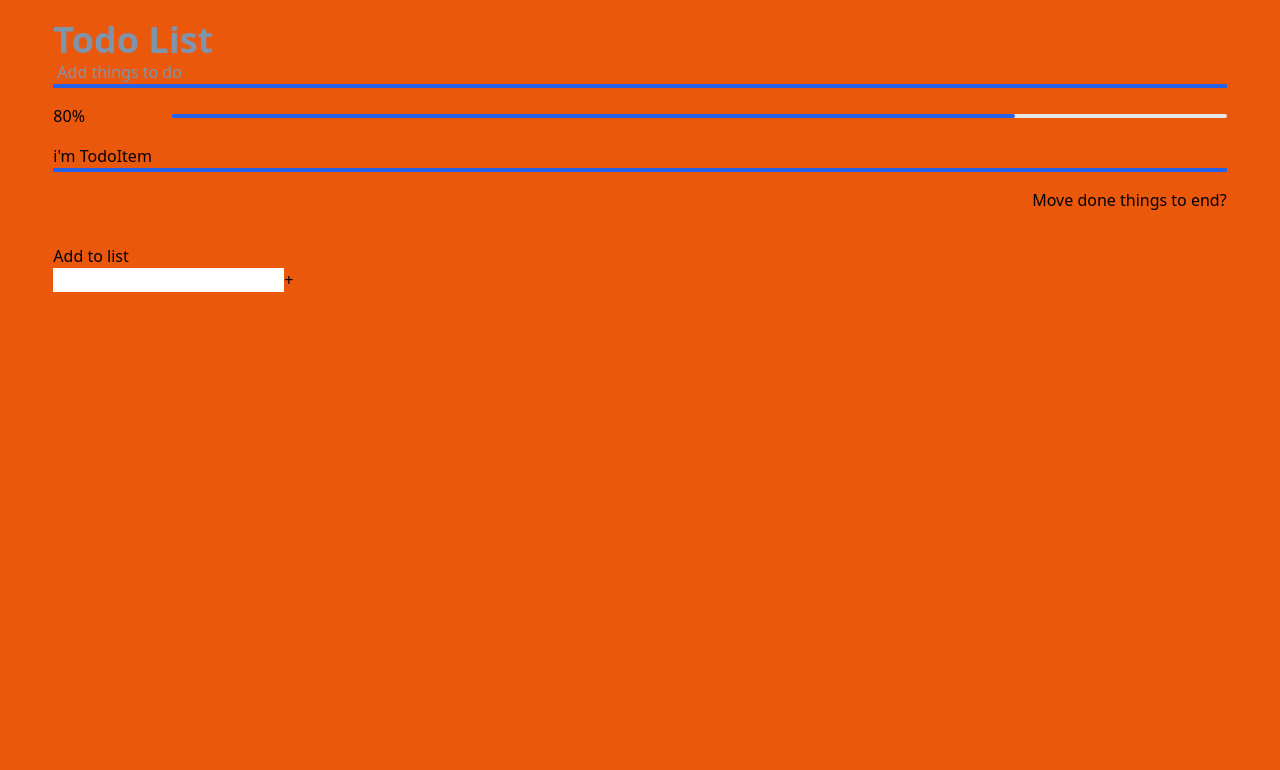
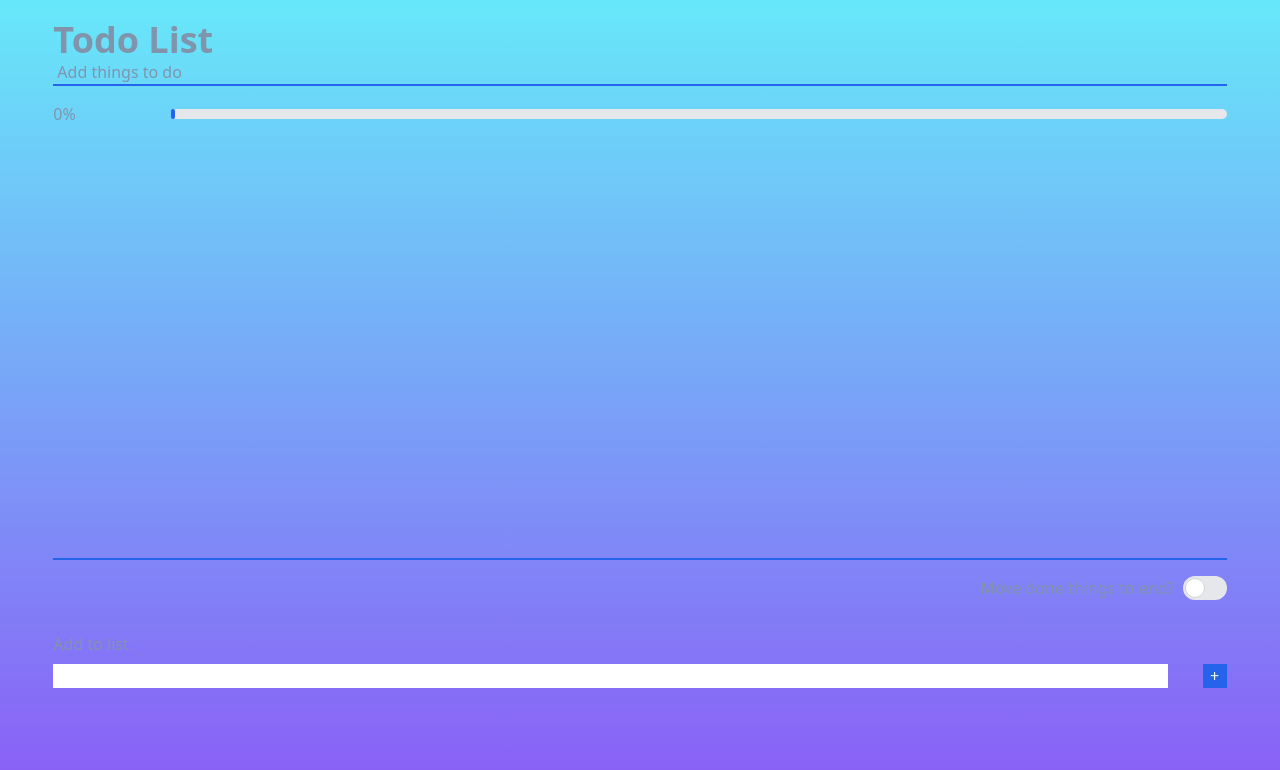
Before and after one commit to s10614165/sat-InterView, a React (Vite) app: page / in a window 1280 px wide. Shown: the top 770 px of the page. Built offline with nearby package versions, Linux system fonts and the light colour scheme.

Commit message:
feat  All Function

```diff
--- a/src/App.jsx
+++ b/src/App.jsx
@@ -1,4 +1,4 @@
-import { useState } from 'react'
+import { useRef, useState } from 'react'
 import Progressbar from './component/Progressbar'
 import TodoItem from './component/TodoItem'
 import ToogleSwitch from './component/ToogleSwitch'
@@ -7,21 +7,23 @@ import TodoInput from './component/TodoInput'
 
 
 function App() {
-  const [count, setCount] = useState(0)
+  const [todo, setTodo] = useState([]);
+  const [toogleState,setToogleState]=useState(false);
+  const newTodo=useRef(null);
 
   return (
-    <div className='bg-orange-600 min-h-screen flex  justify-center'>
+    <div className='bg-gradient-to-b from-cyan-300 to-violet-500 min-h-screen flex  justify-center'>
       <div className=' w-11/12'>
         <h1 className=" mt-5 text-second text-4xl font-bold ">
         Todo List
         </h1>
         <h2 className='ml-1 text-second'>Add things to do</h2>
-        <hr className='h-1 border-none  bg-blue-600 '></hr>
-        <Progressbar/>
-        <TodoItem/>
-        <hr className='h-1 border-none  bg-blue-600 '></hr>
-        <ToogleSwitch/>
-        <TodoInput/>
+        <hr className='h-[2px] border-none  bg-blue-600 '></hr>
+        <Progressbar todo={todo}/>
+        <TodoItem todo={todo} setTodo={setTodo}  toogleState={toogleState}  />
+        <hr className='h-[2px] border-none  bg-blue-600 '></hr>
+        <ToogleSwitch toogleState={toogleState} setToogleState={setToogleState}/>
+        <TodoInput newTodo={newTodo} setTodo={setTodo} todo={todo} />
         </div>
     </div>
   )
--- a/src/component/Progressbar.jsx
+++ b/src/component/Progressbar.jsx
@@ -1,15 +1,21 @@
 import React from 'react'
 
-const Progressbar = () => {
-  const percent =80
+const Progressbar = (props) => {
+  const {todo}=props
+
+  //計算已完成項目的百分比
+  const percent = (todo)=>{
+    const AllTodoLength =todo.length
+    const FinishtodoLength =todo.filter(item=> item.finish ===true).length
+    return AllTodoLength===0?0: Math.round(FinishtodoLength/AllTodoLength*100)
+  }
   return (
     <div className='mt-4'>
       <div className='flex flex-row justify-between'>
-    <div > {`${percent}%`}</div>
+        <h6 className=' text-second'> {`${percent(todo)}%`}</h6>
          <div className='w-[90%] flex items-center'>
             <div className="w-full bg-gray-200 rounded-full dark:bg-gray-700">
-     <div className={`bg-blue-600 text-xs font-medium text-blue-100 text-center p-0.5 leading-none rounded-full`}
-     style={{width: percent +'%'}}>
+            <div className={`bg-blue-600 text-xs font-medium h-2.5 text-blue-100 text-center p-0.5 leading-none rounded-full`} style={{width: percent(todo) +'%'}}>
             </div>
         </div>
       </div>
--- a/src/component/TodoInput.jsx
+++ b/src/component/TodoInput.jsx
@@ -1,16 +1,32 @@
 import React from 'react'
 
-const TodoInput = () => {
+const TodoInput = (props) => {
+  const {newTodo,setTodo,todo}=props
+
+  //新增Todo
+  function handleAddTodo (todo){
+
+    //將多餘空白刪除
+    const TrimTodoString = todo.current?.value.trim()
+    //若 todo 為空陣列，則新增一筆，反之則解構 preventValue ，再進行新增 todo
+    setTodo(preventValue =>  todo?.length===0 ?
+      [{text:TrimTodoString,finish:false,id:Date.now()}] :
+      [...preventValue,{text:TrimTodoString,finish:false,id:Date.now()}])
+
+    todo.current.value=""
+  }
   return (
     <div className='mt-8'>
 
-      <h6>Add to list</h6>
-        <div>
-        <input  />
-        <button type='button' > +</button>
+      <h6 className='text-second'>Add to list</h6>
+      <div className='flex flex-row justify-between mt-2'>
+
+        <input  className=' w-[95%] pl-2' ref={newTodo} type='text'/>
+        <div className='flex bg-blue-600 justify-center ml-1 w-6 items-center'>
+        <button  className=' text-cyan-50  ' type='button' onClick={()=>{handleAddTodo(newTodo)}}> + </button>
         </div>
 
-
+        </div>
     </div>
   )
 }
--- a/src/component/TodoItem.jsx
+++ b/src/component/TodoItem.jsx
@@ -1,8 +1,62 @@
 import React from 'react'
+import { useRef,useEffect } from 'react'
+const TodoItem = (props) => {
 
-const TodoItem = () => {
+  const {todo,setTodo,toogleState} =props
+
+  // 修改 todo.finish 至 完成 或 未完成
+  function handleFinish (id){
+    const updatedTodos =todo.map(item => item.id === id ? {...item,finish:!item.finish} :item);
+    setTodo(updatedTodos);
+  }
+  // 刪除 todo
+  function handleDelete (id){
+    const updatedTodos =todo.filter(item => item.id !==id);
+    setTodo(updatedTodos);
+  }
+
+  //若 toogleState 為 true ，則依照是否完成進行升冪排序 ，若 false ，則按照時間升冪排序
+  function toggleSortArray(todo,toogleState) {
+    return toogleState=== true
+    ?
+    todo.sort((a,b)=>a.finish-b.finish).map(todo=>
+      <li key={todo.id} className=' w-full bg-white mt-2 border-s-4 border-sky-800 border-solid rounded-md flex justify-between '>
+         <div className=' flex items-center justify-center'>
+           <input type="checkbox" className=' ml-4 w-4 h-4 ' defaultValue={todo.finish} onClick={()=>{handleFinish(todo.id)}}/>
+           <span className={` ml-3 text-lg ${todo.finish &&"line-through"} `}> {todo.text}</span>
+         </div>
+         <div className=' mr-2 flex justify-center items-center'>
+           <button type="button" onClick={()=>{handleDelete(todo.id)}}>X</button>
+         </div>
+      </li>)
+    :
+    todo.sort((a,b)=>a.id-b.id).map(todo=>
+      <li key={todo.id} className=' w-full bg-white mt-2 border-s-4 border-sky-800 border-solid rounded-md flex justify-between '>
+         <div className=' flex items-center justify-center'>
+           <input type="checkbox" className=' ml-4 w-4 h-4 ' defaultValue={todo.finish} onClick={()=>{handleFinish(todo.id)}}/>
+           <span className={` ml-3 text-lg ${todo.finish &&"line-through"} `}> {todo.text}</span>
+         </div>
+         <div className=' mr-2 flex justify-center items-center'>
+           <button type="button" onClick={()=>{handleDelete(todo.id)}}>X</button>
+         </div>
+      </li>)
+  }
+  // 獲取 div DOM
+  const messagesEndRef = useRef(null);
+  //
+  const scrollToBottom = () => {
+    messagesEndRef.current.scrollIntoView({ behavior: "smooth" });
+  };
+  useEffect(scrollToBottom, [todo]);
+
   return (
-    <div className='mt-4'>i'm TodoItem</div>
+    <div className='mt-4 mb-4 min-h-[50vh] overflow-auto h-32 scrollbar-thin scrollbar-thumb-blue-700 scrollbar-track-gray-300 overflow-y-scroll scrollbar-thumb-rounded-full'>
+
+    <ul className=' pr-4'>
+    {toggleSortArray(todo,toogleState)}
+    </ul>
+    <div ref={messagesEndRef}/>
+    </div>
   )
 }
 
--- a/src/component/ToogleSwitch.jsx
+++ b/src/component/ToogleSwitch.jsx
@@ -1,9 +1,20 @@
 import React from 'react'
 
-const ToogleSwitch = () => {
+const ToogleSwitch = (props) => {
+
+  const {toogleState,setToogleState}=props;
+
+  // 修改 toogleState 狀態
+  function handleClick(){
+    setToogleState(current => !current)
+  }
   return (
     <div className='mt-4 flex justify-end'>
-      <h6 >Move done things to end?</h6>
+      <h6 className=' mr-2 text-second'>Move done things to end?</h6>
+      <label className="relative inline-flex items-center cursor-pointer">
+      <input type="checkbox"  className="sr-only peer" value={toogleState} onClick={()=>{handleClick()}} />
+      <div className="w-11 h-6 bg-gray-200 rounded-full peer peer-focus:ring-4 peer-focus:ring-blue-300 dark:peer-focus:ring-blue-800 dark:bg-gray-700 peer-checked:after:translate-x-full peer-checked:after:border-white after:content-[''] after:absolute after:top-0.5 after:left-[2px] after:bg-white after:border-gray-300 after:border after:rounded-full after:h-5 after:w-5 after:transition-all dark:border-gray-600 peer-checked:bg-blue-600"></div>
+     </label>
     </div>
   )
 }
--- a/tailwind.config.js
+++ b/tailwind.config.js
@@ -5,9 +5,12 @@ export default {
     extend: {
       colors:{
         'basic':'rgba(239,246,255,1)',
-        'second':'rgba(128,148,172,1)'
+        'second':'rgba(128,148,172,1)',
+        scrollbar: ['rounded']
       }
     },
   },
-  plugins: [],
+  plugins: [
+    require('tailwind-scrollbar')({ nocompatible: true }),
+  ],
 }
```
Lines whose indentation alone changed are shown as unchanged.
